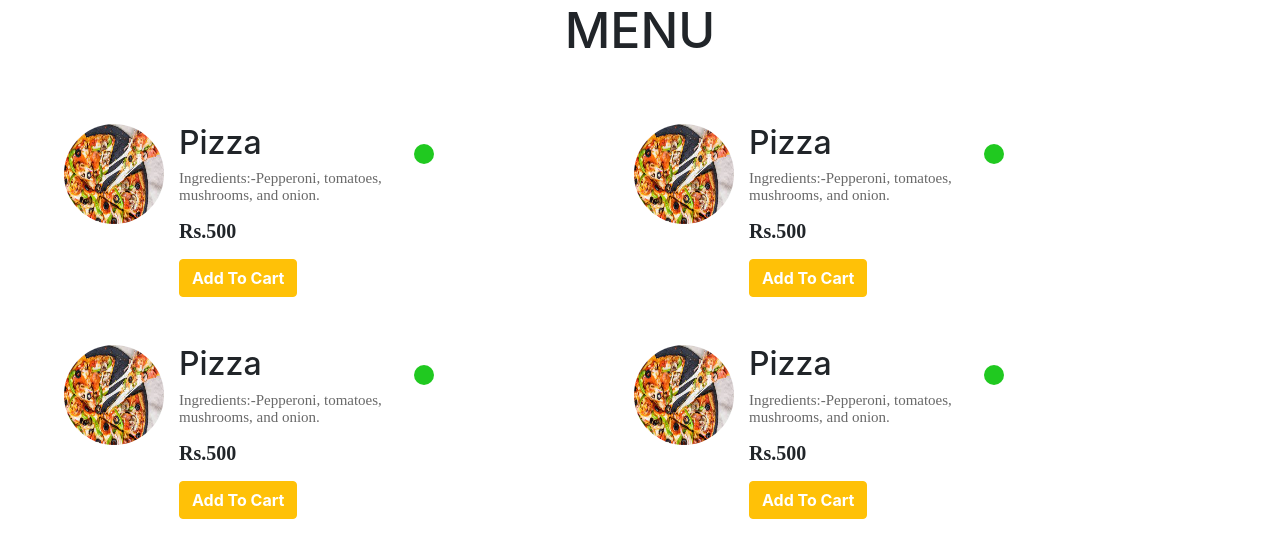
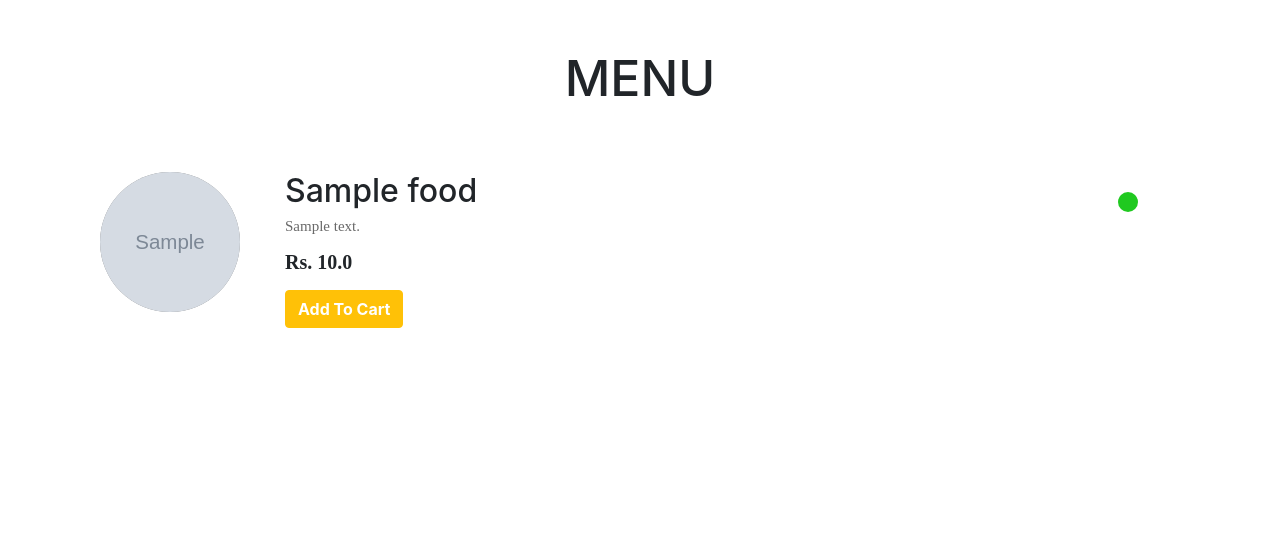
Before and after one commit to eshavats/Food-Ordering-Django, a Django app: page /menu in a window 1280 px wide. Shown: the part 56-614 px from the top of the page. Run offline with Django 3.2, Linux system fonts and the light colour scheme; tables that the repository leaves empty hold one stand-in row (values such as "Sample post"); grey boxes marked "Sample" are stand-in pictures; some libraries are stand-ins or nearby versions.

Commit message:
make menu dynamic

```diff
--- a/FoodOrdering/views.py
+++ b/FoodOrdering/views.py
@@ -1,4 +1,5 @@
-from django.shortcuts import render
+from django.shortcuts import render, redirect
+from .models import Food
 
 # Create your views here.
 def welcome(request):
@@ -8,7 +9,9 @@ def home(request):
     return render(request,"home.html")
 
 def menu(request):
-    return render(request,"menu.html")
+    if(request.method == "GET"):
+        foods = Food.objects.all()
+    return render(request,"menu.html", {'foods': foods})
 
 def cart(request):
     return render(request,"cart.html")
--- a/Templates/layout.html
+++ b/Templates/layout.html
@@ -16,7 +16,7 @@
 <body>
     <style>
        .menu{
-            margin: 5%;
+            margin: 5% auto;
         }
 
         .heading{
@@ -32,9 +32,9 @@
 
         .image{
             background-color: grey;
-            height: 100px;
-            width: 100px;
-            border-radius: 50px;
+            height: 140px;
+            width: 140px;
+            border-radius: 50%;
         }
 
         .ingredients{
--- a/Templates/menu.html
+++ b/Templates/menu.html
@@ -5,78 +5,28 @@
 {% block title %}Menu{% endblock title %}
 
 {% block content %}
-<h1 class="heading">Menu</h1>
+<h1 class="heading mt-5">Menu</h1>
 <div class="container menu">
 
-    <div class="row">
-        <div class="col item-container">
+        {% for x in foods %}
+        <div class="col item-container mb-5">
             <div class="row">
-                <img class="image" src="{% static 'Images/pizza.jfif' %}" alt="">
+                <div class="col-2">
+                    <img class="image" src="{{x.img}}" alt="">
+                </div>
                 <div class="col">
                     <div class="info">
-                        <h2>Pizza</h2>
-                        <p class="ingredients">Ingredients:-Pepperoni, tomatoes, mushrooms, and onion.</p>
-                        <p class="amount">Rs.500</p>
+                        <h2>{{x.name}}</h2>
+                        <p class="ingredients">{{x.desc}}</p>
+                        <p class="amount">Rs. {{x.price}}</p>
                     </div>
                     <a href="#"><button type="button" class="btn btn-warning cust-btn">Add To Cart</button></a>
                 </div>
-                <div class="col">
+                <div class="col-1">
                     <div class="category veg"></div>
                 </div>
             </div>
         </div>
-        <div class="col item-container">
-            <div class="row">
-                <img class="image" src="{% static 'Images/pizza.jfif' %}" alt="">
-                <div class="col">
-                    <div class="info">
-                        <h2>Pizza</h2>
-                        <p class="ingredients">Ingredients:-Pepperoni, tomatoes, mushrooms, and onion.</p>
-                        <p class="amount">Rs.500</p>
-                    </div>
-                    <a href="#"><button type="button" class="btn btn-warning cust-btn">Add To Cart</button></a>
-                </div>
-                <div class="col">
-                    <div class="category veg"></div>
-                </div>
-            </div>
-        </div>
-    </div>
-
-
-    <div class="row mt-5">
-        <div class="col item-container">
-            <div class="row">
-                <img class="image" src="{% static 'Images/pizza.jfif' %}" alt="">
-                <div class="col">
-                    <div class="info">
-                        <h2>Pizza</h2>
-                        <p class="ingredients">Ingredients:-Pepperoni, tomatoes, mushrooms, and onion.</p>
-                        <p class="amount">Rs.500</p>
-                    </div>
-                    <a href="#"><button type="button" class="btn btn-warning cust-btn">Add To Cart</button></a>
-                </div>
-                <div class="col">
-                    <div class="category veg"></div>
-                </div>
-            </div>
-        </div>
-        <div class="col item-container">
-            <div class="row">
-                <img class="image" src="{% static 'Images/pizza.jfif' %}" alt="">
-                <div class="col">
-                    <div class="info">
-                        <h2>Pizza</h2>
-                        <p class="ingredients">Ingredients:-Pepperoni, tomatoes, mushrooms, and onion.</p>
-                        <p class="amount">Rs.500</p>
-                    </div>
-                    <a href="#"><button type="button" class="btn btn-warning cust-btn">Add To Cart</button></a>
-                </div>
-                <div class="col">
-                    <div class="category veg"></div>
-                </div>
-            </div>
-        </div>
-    </div>
+        {% endfor %}
 </div>
 {% endblock content %}
```
